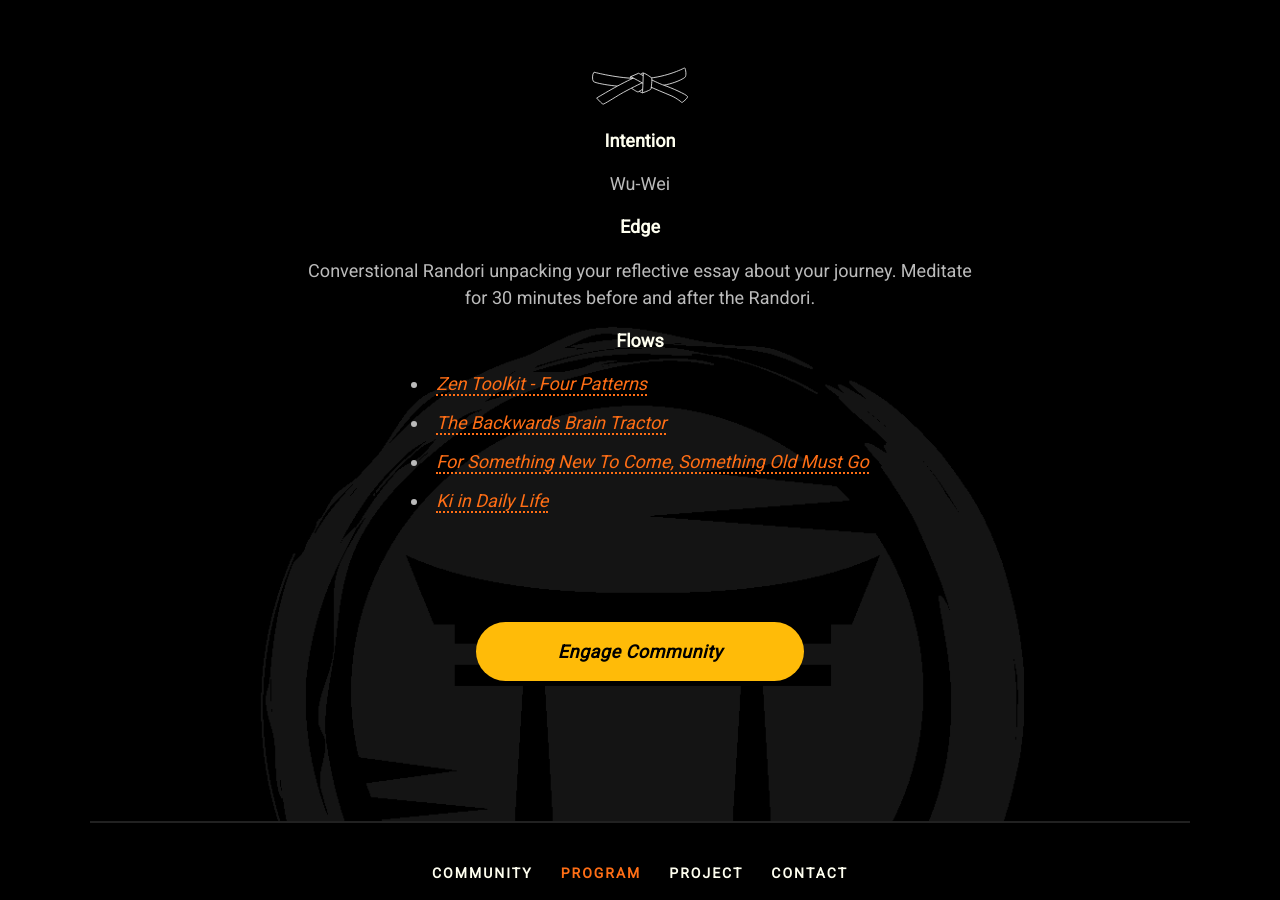
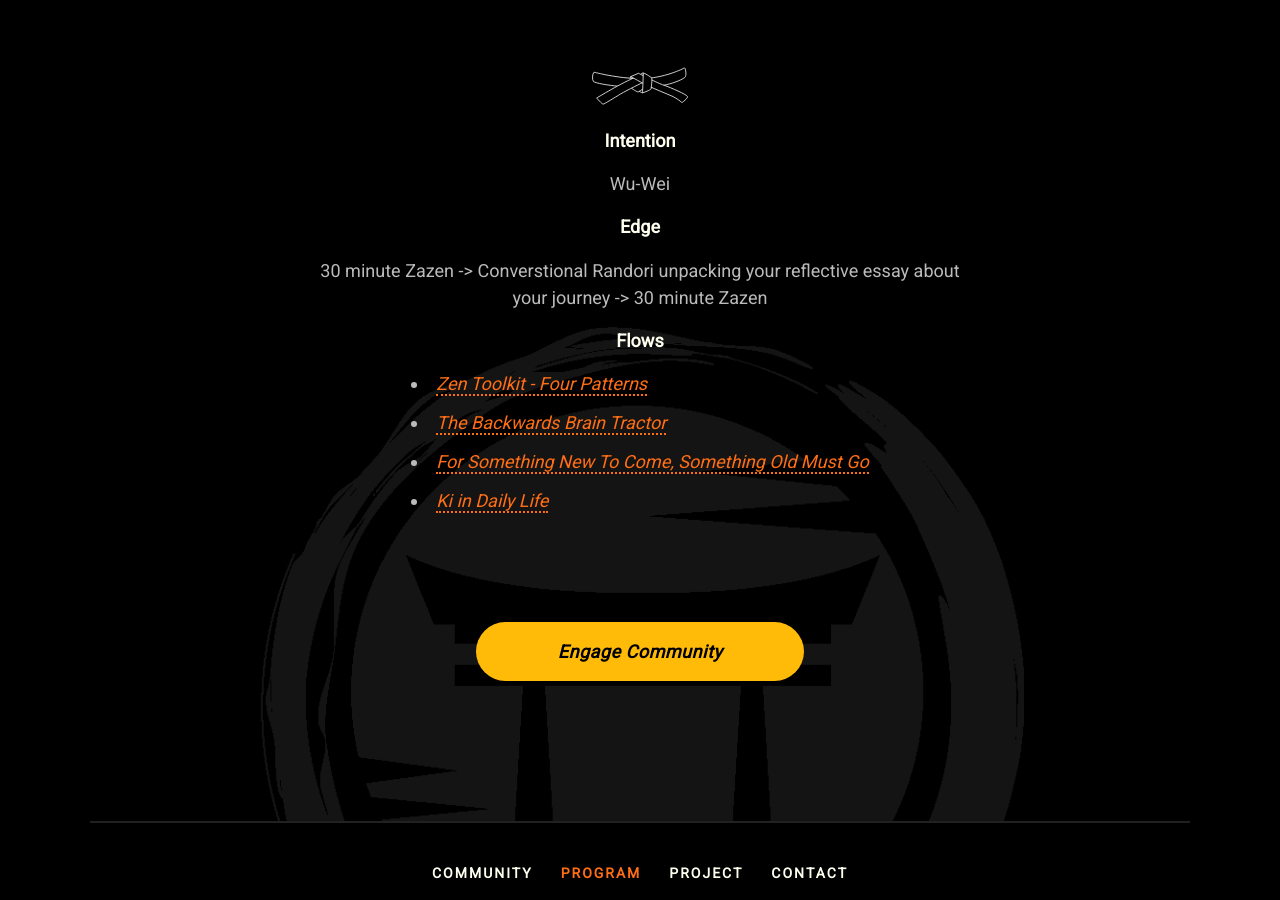
Before and after one commit to mindset-dojo/mindset-dojo.github.io, a Jekyll site: the page built from program.md, in a window 1280 px wide and 900 px high, scrolled down 5699 px. Built offline with Jekyll 4.4.1, drawn with Linux system fonts in a browser that asks for light colours; some web fonts are replaced.

Commit message:
refactor(program): distill black level edge challenge.

```diff
--- a/_data/program.yaml
+++ b/_data/program.yaml
@@ -151,9 +151,7 @@ levels:
     label: Shodan
     level: 1
     intention: Wu-Wei
-    edge: >-
-      Converstional Randori unpacking your reflective essay about your journey.
-      Meditate for 30 minutes before and after the Randori.
+    edge: 30 minute Zazen -> Converstional Randori unpacking your reflective essay about your journey -> 30 minute Zazen
     flows:
       - label: Zen Toolkit - Four Patterns
         url: https://vimeo.com/944675826/c57a7ce142
```
